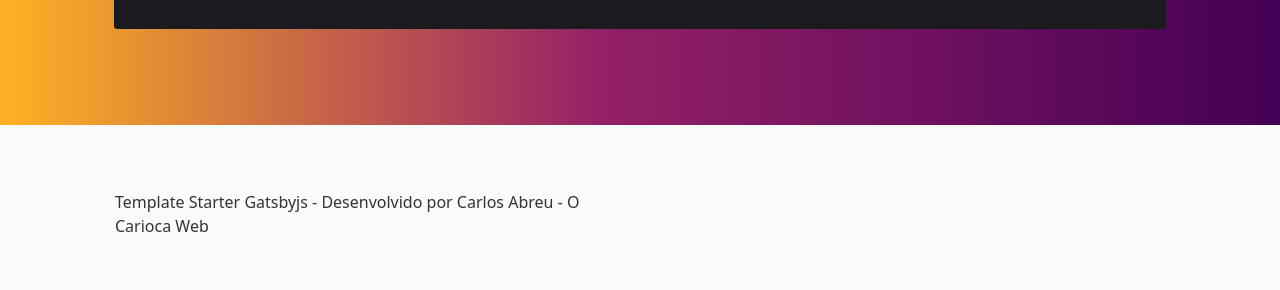
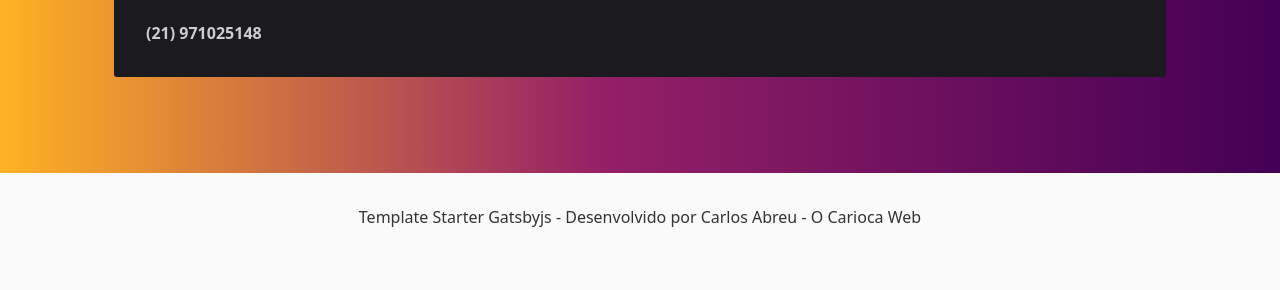
Before and after one commit to ocariocawebdesign/card-pessoal, a Gatsby site: page / in a window 1280 px wide. Shown: the part 869-1159 px from the top of the page. Built offline with nearby package versions, Linux system fonts and the light colour scheme; Gatsby itself is replaced by a stand-in of ours.

Commit message:
Novas alterações
footer

```diff
--- a/src/components/Content/index.js
+++ b/src/components/Content/index.js
@@ -34,6 +34,9 @@ const Content = () => (
                                           <p className="text-center">Desenvolvedor de Web sites Front-End | HTML5 / CSS3 / Bootstrap / Javascript / Wordpress. </p>
                                           <div id="container-instagram-feed">
                                           <InstagramFeed className="col-xs-12 col-sm-12 instagram-imgs" token={'IGQVJVb3BQanBHMGlxT3V0b2xhNzFSNVFKQThEa2JUSU15TzhKYzJ0Yy1oTlZARM2VyM0NyelY2UFBnbU9mSlhMeVNkYk1NVlJBTUJHTWE2MUFCMmt1NGZAFS2l4bEFOZAW15UU1yU1ZAJU25tNFNUX0psbgZDZD'}  counter="12"/>
+                                          <br/>
+                                          <strong>(21) 971025148 </strong>
+
                                           </div>
 
 
--- a/src/components/Footer/index.js
+++ b/src/components/Footer/index.js
@@ -8,22 +8,16 @@ const Footer = () => (
   <footer>
     <div className="container">
         <div className="row">
-          <div className="col-xs-12 col-sm-12 col-md-6 col-lg-6">
+          <div className="col-xs-12 col-sm-12 col-md-12 col-lg-12">
+          <p className="text-center">Template Starter Gatsbyjs - Desenvolvido por Carlos Abreu - O Carioca Web </p>
+
 
               <div id="box-footer-1">
 
-                  <p className="text-left">Template Starter Gatsbyjs - Desenvolvido por Carlos Abreu - O Carioca Web </p>
 
               </div>
         </div>
-      <div className="col-xs-12 col-sm-12 col-md-6 col-lg-6">
-              <div id="box-footer-2">
-              <h3 className="text-center"> </h3>
-              <div id="container-button">
-                  </div>
 
-              </div>
-      </div>
     </div>
     </div>
   </footer>
```
Also changed, not shown: 1 other file.
